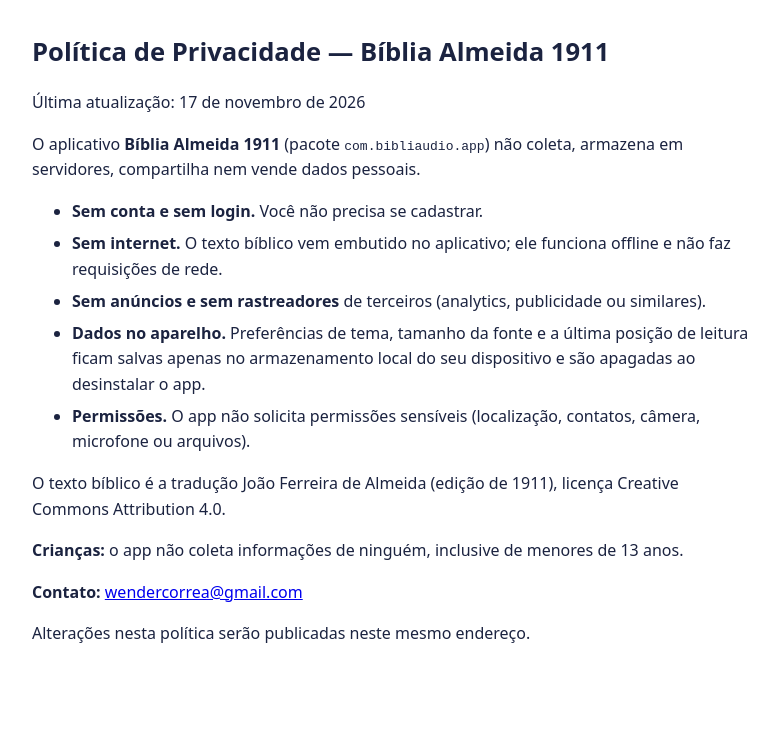
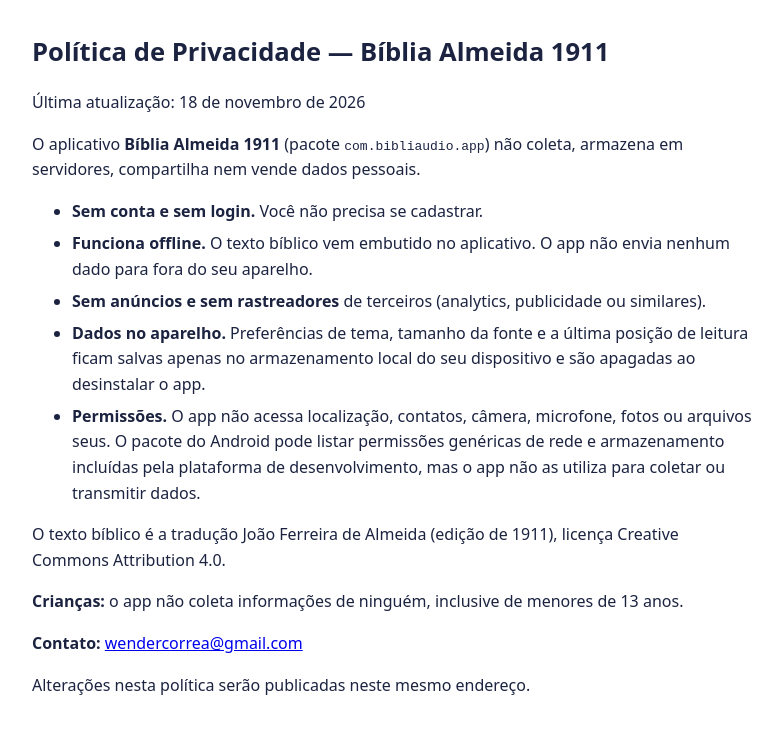
Before and after one commit to wendercorrea/theBible, a plain HTML site: page docs/politica-de-privacidade.html in a window 1280 px wide. Shown: the whole page, without its empty margins (248-1030 px from the left). Drawn offline with Linux system fonts and the light colour scheme.

Commit message:
docs: política de privacidade alinhada às permissões do app

```diff
--- a/docs/politica-de-privacidade.html
+++ b/docs/politica-de-privacidade.html
@@ -11,14 +11,14 @@ h1{font-size:1.6rem}li{margin:.4rem 0}
 </head>
 <body>
 <h1>Política de Privacidade — Bíblia Almeida 1911</h1>
-<p>Última atualização: 17 de novembro de 2026</p>
+<p>Última atualização: 18 de novembro de 2026</p>
 <p>O aplicativo <strong>Bíblia Almeida 1911</strong> (pacote <code>com.bibliaudio.app</code>) não coleta, armazena em servidores, compartilha nem vende dados pessoais.</p>
 <ul>
 <li><strong>Sem conta e sem login.</strong> Você não precisa se cadastrar.</li>
-<li><strong>Sem internet.</strong> O texto bíblico vem embutido no aplicativo; ele funciona offline e não faz requisições de rede.</li>
+<li><strong>Funciona offline.</strong> O texto bíblico vem embutido no aplicativo. O app não envia nenhum dado para fora do seu aparelho.</li>
 <li><strong>Sem anúncios e sem rastreadores</strong> de terceiros (analytics, publicidade ou similares).</li>
 <li><strong>Dados no aparelho.</strong> Preferências de tema, tamanho da fonte e a última posição de leitura ficam salvas apenas no armazenamento local do seu dispositivo e são apagadas ao desinstalar o app.</li>
-<li><strong>Permissões.</strong> O app não solicita permissões sensíveis (localização, contatos, câmera, microfone ou arquivos).</li>
+<li><strong>Permissões.</strong> O app não acessa localização, contatos, câmera, microfone, fotos ou arquivos seus. O pacote do Android pode listar permissões genéricas de rede e armazenamento incluídas pela plataforma de desenvolvimento, mas o app não as utiliza para coletar ou transmitir dados.</li>
 </ul>
 <p>O texto bíblico é a tradução João Ferreira de Almeida (edição de 1911), licença Creative Commons Attribution 4.0.</p>
 <p><strong>Crianças:</strong> o app não coleta informações de ninguém, inclusive de menores de 13 anos.</p>
```
Also changed, not shown: 1 other file.
